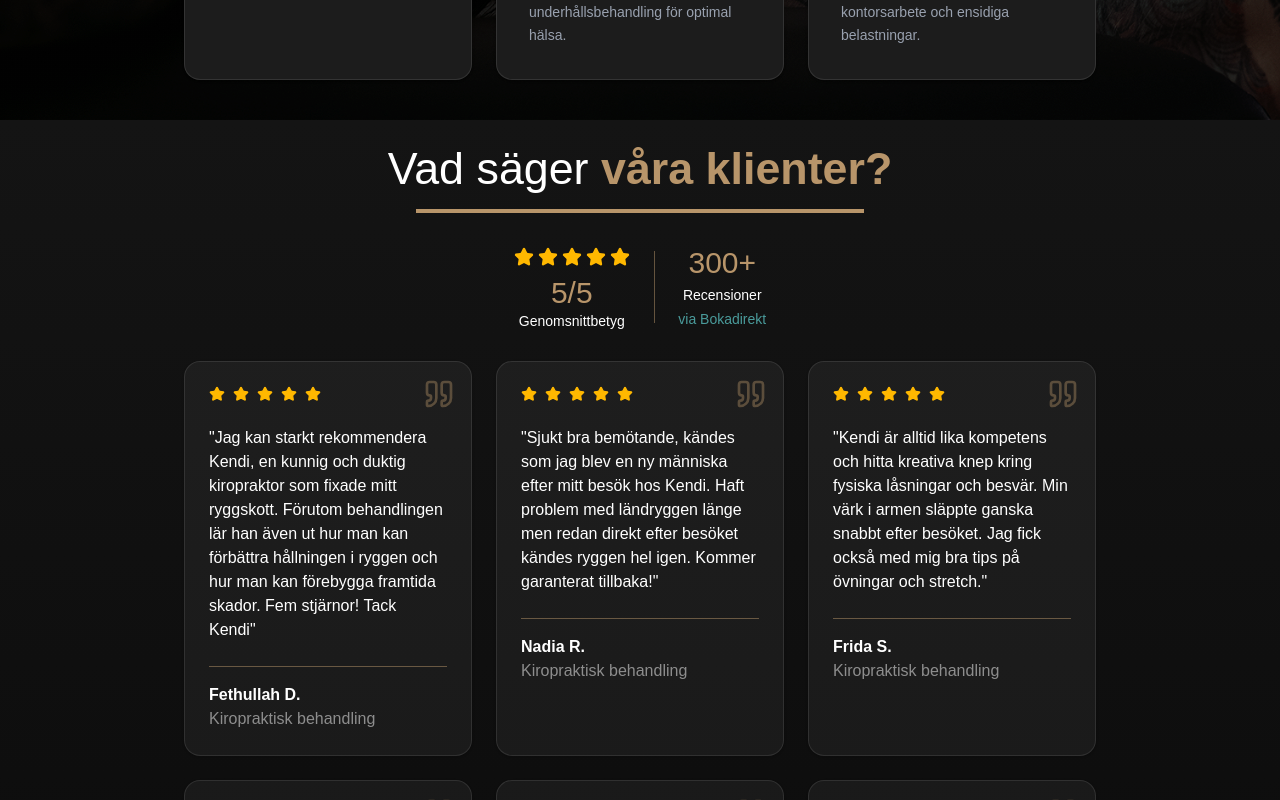
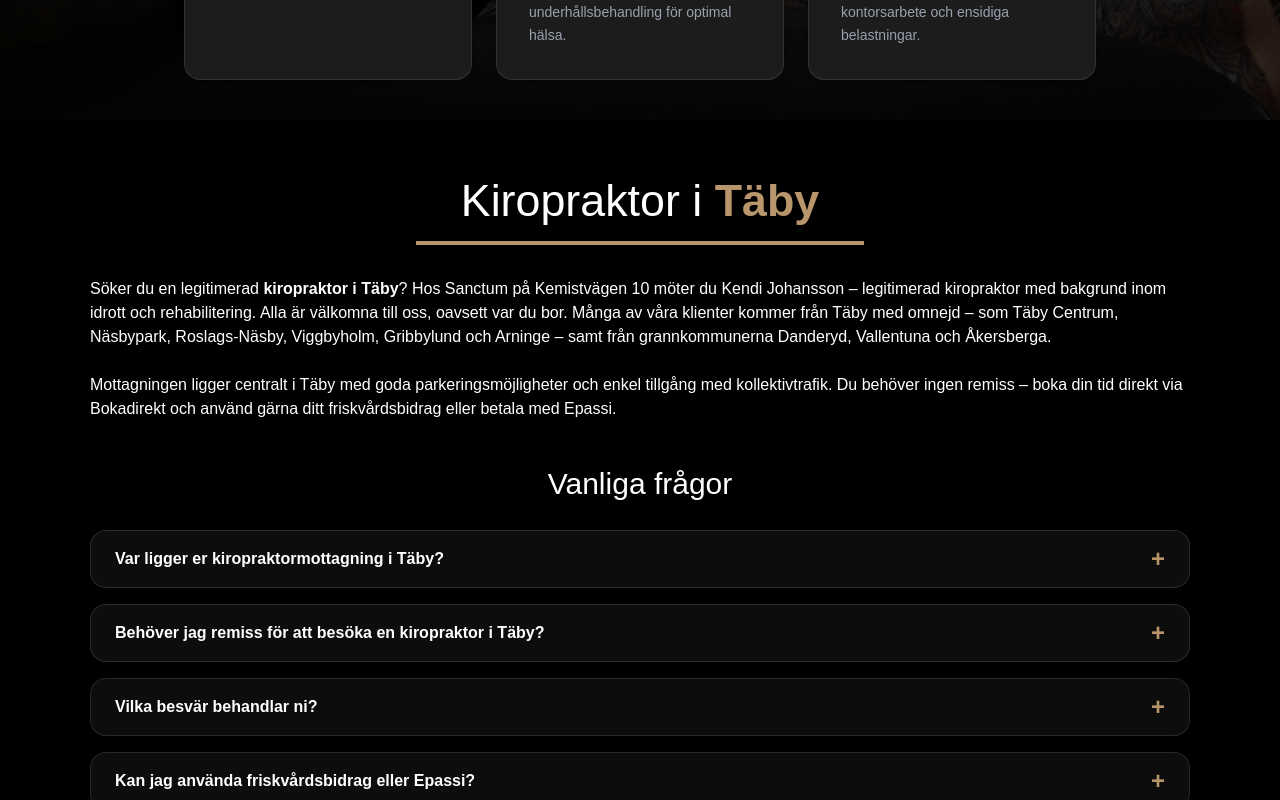
Before and after one commit to Linnea-Svensson/Sanctum, a React (Vite) app: page / in a window 1280 px wide. Shown: the part 2740-3540 px from the top of the page. Built offline with nearby package versions, Linux system fonts and the light colour scheme.

Commit message:
added qa section and info for better seo

```diff
--- a/index.html
+++ b/index.html
@@ -109,6 +109,48 @@
       }
     </script>
 
+    <!-- FAQ structured data -->
+    <script type="application/ld+json">
+      {
+        "@context": "https://schema.org",
+        "@type": "FAQPage",
+        "mainEntity": [
+          {
+            "@type": "Question",
+            "name": "Var ligger er kiropraktormottagning i Täby?",
+            "acceptedAnswer": {
+              "@type": "Answer",
+              "text": "Vår mottagning ligger på Kemistvägen 10, 183 79 Täby, med goda parkeringsmöjligheter och nära kommunikationer. Vi tar emot klienter från hela Täby med omnejd, inklusive Näsbypark, Roslags-Näsby, Viggbyholm och Arninge."
+            }
+          },
+          {
+            "@type": "Question",
+            "name": "Behöver jag remiss för att besöka en kiropraktor i Täby?",
+            "acceptedAnswer": {
+              "@type": "Answer",
+              "text": "Nej, du behöver ingen remiss. Du bokar enkelt din tid direkt via Bokadirekt och kommer till oss på Sanctum när det passar dig."
+            }
+          },
+          {
+            "@type": "Question",
+            "name": "Vilka besvär behandlar ni?",
+            "acceptedAnswer": {
+              "@type": "Answer",
+              "text": "Vi behandlar bland annat ryggsmärta, nacksmärta, huvudvärk, ischias, axel- och ledbesvär samt idrottsskador. Behandlingen anpassas alltid individuellt efter dina behov och mål."
+            }
+          },
+          {
+            "@type": "Question",
+            "name": "Kan jag använda friskvårdsbidrag eller Epassi?",
+            "acceptedAnswer": {
+              "@type": "Answer",
+              "text": "Ja, du kan använda ditt friskvårdsbidrag samt betala med Epassi för både kiropraktik och idrottsmassage hos oss i Täby."
+            }
+          }
+        ]
+      }
+    </script>
+
     <!-- Google tag (gtag.js) -->
     <script
       async
--- a/src/pages/Start.tsx
+++ b/src/pages/Start.tsx
@@ -2,6 +2,7 @@ import AboutSection from "../sections/AboutSection";
 import ContactSection from "../sections/ContactSection";
 import FooterSection from "../sections/FooterSection";
 import HeroSection from "../sections/HeroSection";
+import LocalAreaSection from "../sections/LocalAreaSection";
 import ReviewsSection from "../sections/ReviewsSection";
 import ServicesSection from "../sections/ServicesSection";
 
@@ -11,6 +12,7 @@ const Start = () => {
       <HeroSection />
       <AboutSection />
       <ServicesSection />
+      <LocalAreaSection />
       <ReviewsSection />
       <ContactSection />
       <FooterSection />
--- /dev/null
+++ b/src/sections/LocalAreaSection.tsx
@@ -0,0 +1,76 @@
+import SectionHeader from "../components/SectionHeader";
+
+const faqs = [
+  {
+    question: "Var ligger er kiropraktormottagning i Täby?",
+    answer:
+      "Vår mottagning ligger på Kemistvägen 10, 183 79 Täby, med goda parkeringsmöjligheter och nära kommunikationer. Vi tar emot klienter från hela Täby med omnejd, inklusive Näsbypark, Roslags-Näsby, Viggbyholm och Arninge.",
+  },
+  {
+    question: "Behöver jag remiss för att besöka en kiropraktor i Täby?",
+    answer:
+      "Nej, du behöver ingen remiss. Du bokar enkelt din tid direkt via Bokadirekt och kommer till oss på Sanctum när det passar dig.",
+  },
+  {
+    question: "Vilka besvär behandlar ni?",
+    answer:
+      "Vi behandlar bland annat ryggsmärta, nacksmärta, huvudvärk, ischias, axel- och ledbesvär samt idrottsskador. Behandlingen anpassas alltid individuellt efter dina behov och mål.",
+  },
+  {
+    question: "Kan jag använda friskvårdsbidrag eller Epassi?",
+    answer:
+      "Ja, du kan använda ditt friskvårdsbidrag samt betala med Epassi för både kiropraktik och idrottsmassage hos oss i Täby.",
+  },
+];
+
+const LocalAreaSection = () => {
+  return (
+    <section
+      id="kiropraktor-taby"
+      className="w-full scroll-m-16 py-14 px-6 lg:px-0"
+    >
+      <div className="max-w-[1100px] mx-auto flex flex-col items-center">
+        <SectionHeader title="Kiropraktor i" boldPart="Täby" />
+        <div className="flex flex-col gap-6 mb-10">
+          <p>
+            Söker du en legitimerad <strong>kiropraktor i Täby</strong>? Hos
+            Sanctum på Kemistvägen 10 möter du Kendi Johansson – legitimerad
+            kiropraktor med bakgrund inom idrott och rehabilitering. Alla är
+            välkomna till oss, oavsett var du bor. Många av våra klienter kommer
+            från Täby med omnejd – som Täby Centrum, Näsbypark, Roslags-Näsby,
+            Viggbyholm, Gribbylund och Arninge – samt från grannkommunerna
+            Danderyd, Vallentuna och Åkersberga.
+          </p>
+          <p>
+            Mottagningen ligger centralt i Täby med goda parkeringsmöjligheter
+            och enkel tillgång med kollektivtrafik. Du behöver ingen remiss –
+            boka din tid direkt via Bokadirekt och använd gärna ditt
+            friskvårdsbidrag eller betala med Epassi.
+          </p>
+        </div>
+
+        <div className="w-full">
+          <h3 className="mb-6 text-center">Vanliga frågor</h3>
+          <div className="flex flex-col gap-4">
+            {faqs.map((faq) => (
+              <details
+                key={faq.question}
+                className="group bg-white/5 border border-primary/20 rounded-2xl px-6 py-4"
+              >
+                <summary className="flex items-center justify-between cursor-pointer font-bold list-none">
+                  {faq.question}
+                  <span className="text-primary transition-transform group-open:rotate-45 text-2xl leading-none">
+                    +
+                  </span>
+                </summary>
+                <p className="mt-4">{faq.answer}</p>
+              </details>
+            ))}
+          </div>
+        </div>
+      </div>
+    </section>
+  );
+};
+
+export default LocalAreaSection;
```
